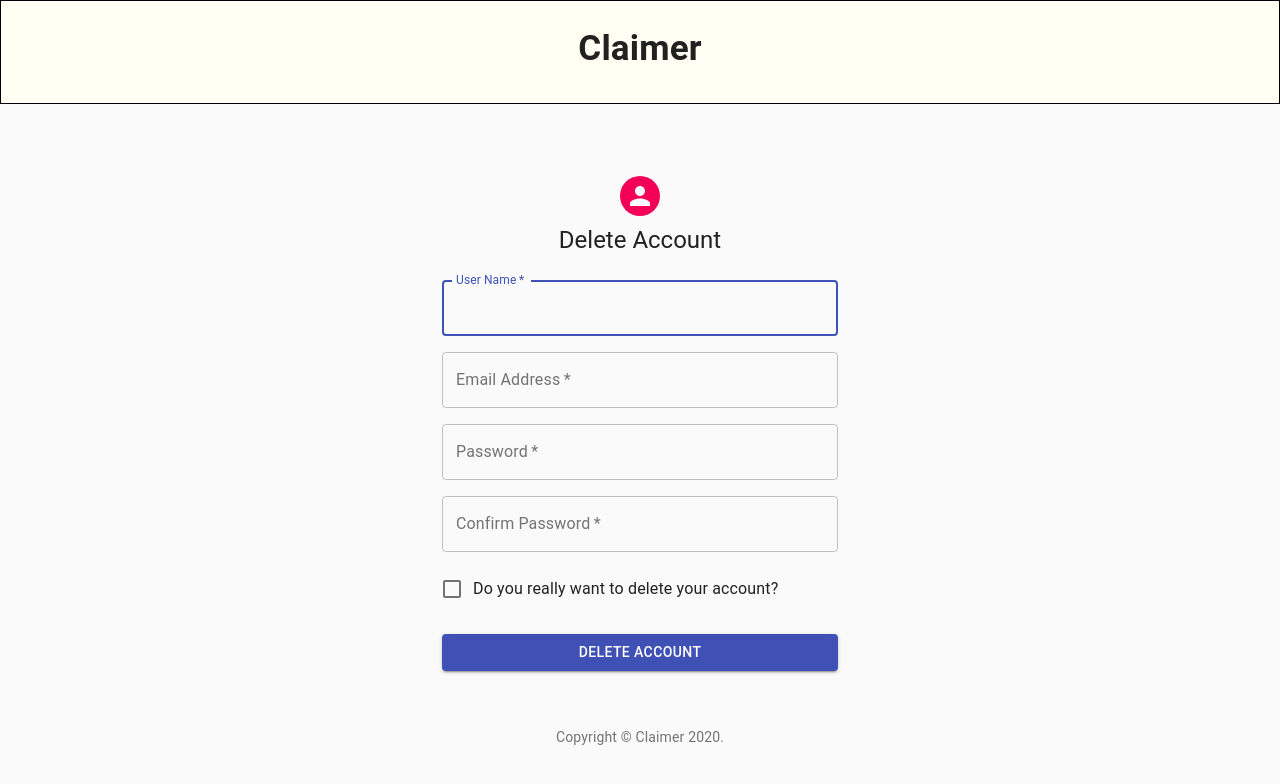
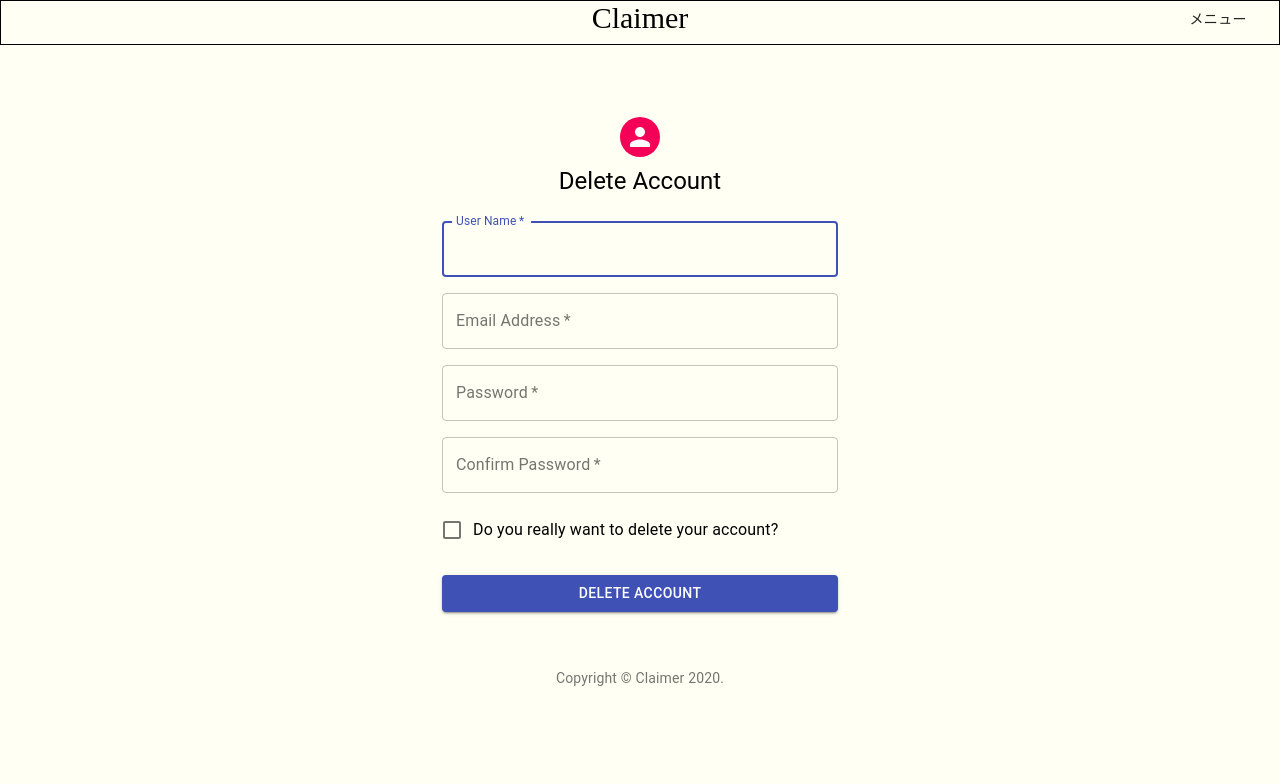
Before and after one commit to 3-month-developmant/front, a React (Create React App) app: page /delaccount in a window 1280 px wide. Shown: the top 784 px of the page. Built offline with nearby package versions, Linux system fonts and the light colour scheme.

Commit message:
ヘッダー内の中央ぞろえとメニューの追加

```diff
--- a/public/index.html
+++ b/public/index.html
@@ -28,9 +28,7 @@
     <title>Claimer</title>
   </head>
   <body>
-    <header>
-      <h1>Claimer</h1>
-    </header>
+    <div id="head"></div>
     <noscript>You need to enable JavaScript to run this app.</noscript>
     <div id="root"></div>
     <!--
--- a/public/main.css
+++ b/public/main.css
@@ -1,37 +1,56 @@
+body{
+    background: #FFFFF4;
+    margin:0px;
+}
+.menu{
+    position: absolute;
+    margin-top: auto;
+    margin-bottom: auto;
+    right:0;
+}
+.headerparent{
+    display: flex;
+    position: relative;
+    justify-content: center;
+}
 @media(min-width:481px){
-    header{
-        /*position:absolute;*/
+
+    #head{
+        position:relative;
         width:100%;
-        height:104px;
-        background: #FFFFF4;
-        border: 1px solid hsl(0, 0%, 0%);
+        height:45px;
+
+        border: 1px solid hsl(0, 20%, 0%);
         box-sizing: border-box;
+    }
+    .header{
+        position: absolute;
+        margin-bottom: auto;
+        margin-top:auto;
+    }
 
-        left: 0px;
-        top: 0px;
-
-    }
-    h1{
-        font-size: 35px;
-        text-align: center;
+    span.sysname{
+        font-size:30px;
     }
 }
 @media(max-width:480px){
-    header{
-        /*position: absolute;*/
-        /*width: 360px;*/
+    #head{
+        position:relative;
         width:100%;
-        height: 83px;
-        left: 0px;
-        top: 0px;
+        height:40px;
 
-        background: #FFFFF4;
-        border: 1px solid hsl(0, 0%, 0%);
+        border: 1px solid hsl(0, 20%, 0%);
         box-sizing: border-box;
     }
-    h1{
-        font-size: 25px;
-        text-align: center;
+    .header{
+        left:30%;
+        position: absolute;
+        margin-bottom: auto;
+        margin-top:auto;
+    }
+    span.sysname{
+        position:absolute;
+        font-size:30px;
 
     }
 }
--- a/src/component/DeleteAccount.jsx
+++ b/src/component/DeleteAccount.jsx
@@ -51,7 +51,7 @@
 
   return (
     <Container component="main" maxWidth="xs">
-      <CssBaseline />
+
       <div className={classes.paper}>
         <Avatar className={classes.avatar}>
         </Avatar>
--- /dev/null
+++ b/src/component/Head.jsx
@@ -0,0 +1,43 @@
+import React from 'react';
+import Button from '@material-ui/core/Button';
+import Menu from '@material-ui/core/Menu';
+import MenuItem from '@material-ui/core/MenuItem';
+import ListItem from '@material-ui/core/ListItem'
+import { Container } from '@material-ui/core';
+const Head=()=>{
+    const handleClick=(e)=>{
+        this.open();
+    }
+    const handleClose=(e)=>{
+        this.close();
+    }
+
+    return(
+        <Container>
+            <div class="headerparent">
+            <div class="header">
+                <span class="sysname">Claimer</span>
+            </div>
+            <div class="menu">
+            <Button aria-controls="simple-menu" aria-haspopup="true" onClick={handleClick}>
+                    メニュー
+                </Button>
+            <Menu
+                id="simple-menu"
+
+                keepMounted
+
+                onClose={handleClose}
+            >
+                <MenuItem onClick={handleClose}>ホーム</MenuItem>
+                <MenuItem onClick={handleClose}></MenuItem>
+                <MenuItem onClick={handleClose}>Logout</MenuItem>
+            </Menu>
+            </div>
+            </div>
+        </Container>
+
+    );
+}
+
+export default Head;
--- a/src/component/SignIn.jsx
+++ b/src/component/SignIn.jsx
@@ -51,7 +51,7 @@
 
   return (
     <Container component="main" maxWidth="xs">
-      <CssBaseline />
+
       <div className={classes.paper}>
         <Avatar className={classes.avatar}>
         </Avatar>
--- a/src/component/SignUp.jsx
+++ b/src/component/SignUp.jsx
@@ -51,7 +51,7 @@
 
   return (
     <Container component="main" maxWidth="xs">
-      <CssBaseline />
+
       <div className={classes.paper}>
         <Avatar className={classes.avatar}>
         </Avatar>
--- a/src/index.js
+++ b/src/index.js
@@ -1,7 +1,11 @@
 import React from 'react';
 import ReactDOM from 'react-dom';
 import App from './App';
+import Head from './component/Head';
 
+ReactDOM.render(
+    <Head />,document.querySelector('#head')
+);
 ReactDOM.render(
     <App />,document.querySelector('#root')
 );
```
